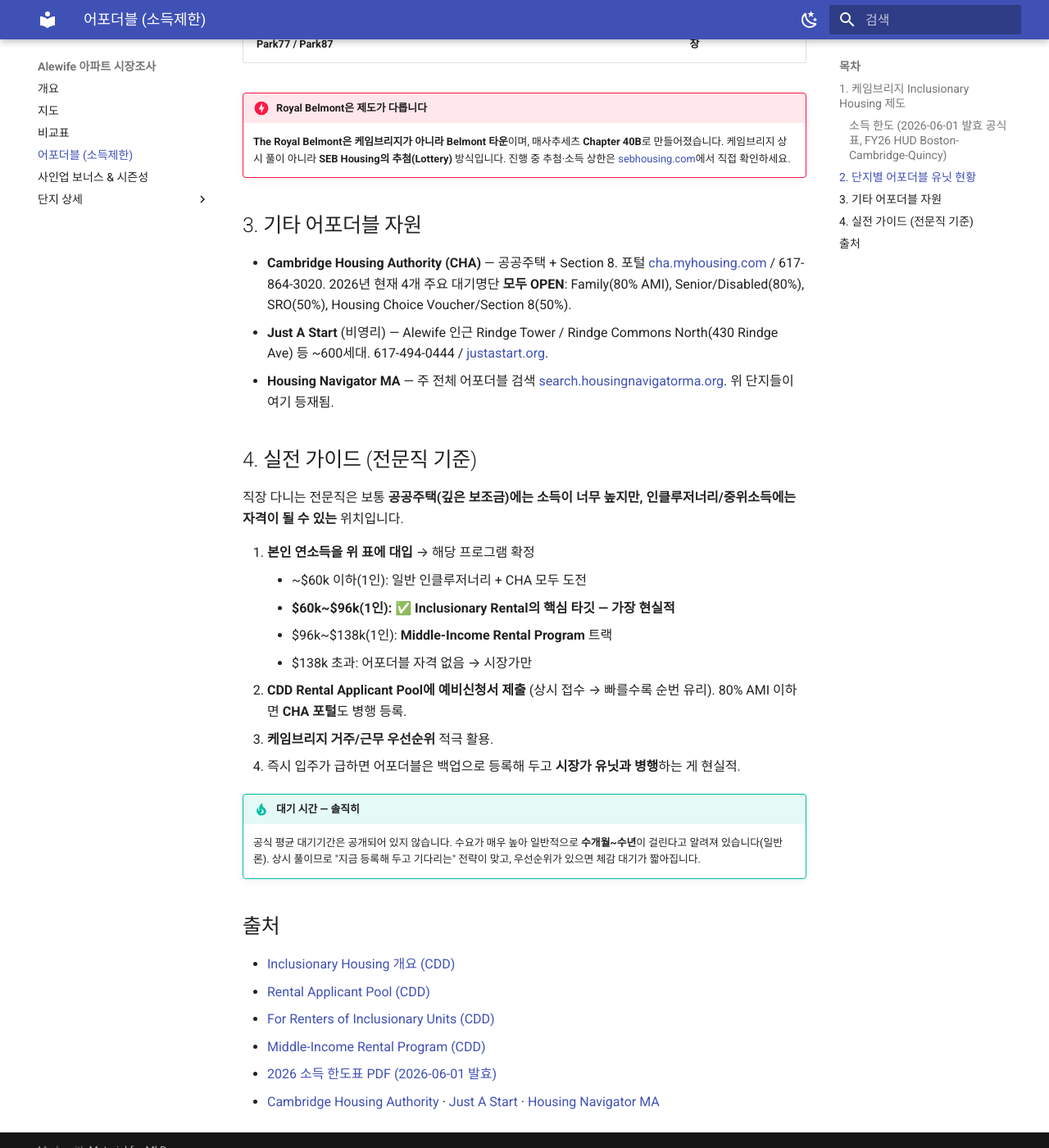
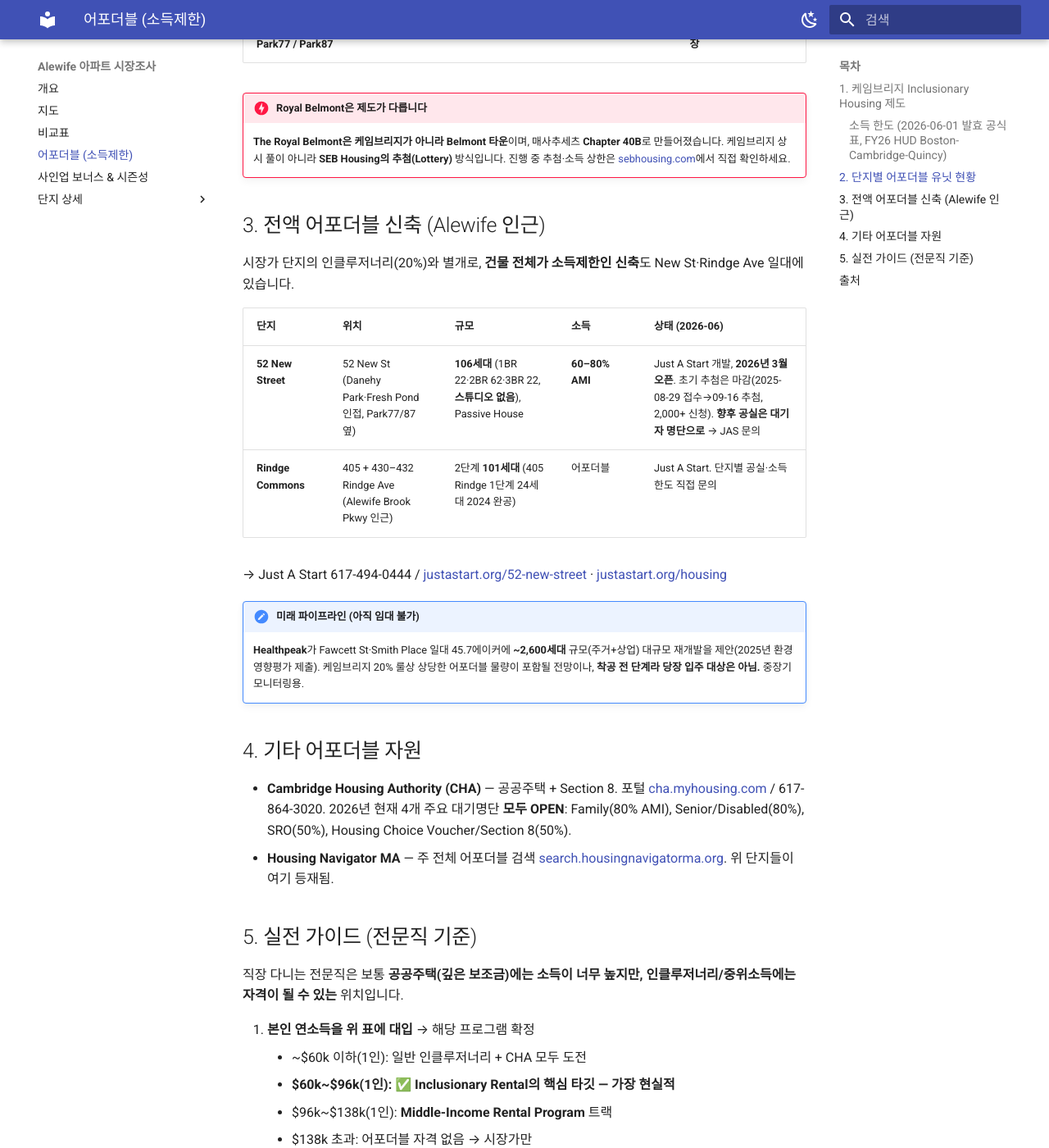
Before and after one commit to youngshk/boston-moving, an MkDocs documentation site: the page built from docs/affordable.md, in a window 1280 px wide and 1400 px high, scrolled down 2186 px. Shown: the whole window at 82% size. Built offline with MkDocs 1.6.1 and Material for MkDocs 9.7.7, drawn with Linux system fonts in a browser that asks for light colours.

Commit message:
누락 단지 교차 점검(Google 등) + 어포더블 신축 보강
시장가 임대 단지는 18곳으로 사실상 완전함을 확인. 추가 점검 결과 반영.

- 제외 확인: 200 Cambridgepark Dr = GSK 오피스/랩(비주거), 140 Cambridgepark Dr = 개별 유닛/룸 매물(브랜드 단지 아님)
- 어포더블 신축 추가: 52 New Street(106세대 전액 어포더블, JAS, 2026-03 오픈, 60-80% AMI), Rindge Commons
- 미래 파이프라인 표기: Healthpeak Fawcett/Smith Place ~2,600세대(착공 전)
- index에 "조사 범위 — 누락 점검 결과" 투명성 노트 추가

Co-Authored-By: Claude Opus 4.8 (1M context) <noreply@anthropic.com>

```diff
--- a/docs/affordable.md
+++ b/docs/affordable.md
@@ -52,13 +52,26 @@
 !!! danger "Royal Belmont은 제도가 다릅니다"
     **The Royal Belmont은 케임브리지가 아니라 Belmont 타운**이며, 매사추세츠 **Chapter 40B**로 만들어졌습니다. 케임브리지 상시 풀이 아니라 **SEB Housing의 추첨(Lottery)** 방식입니다. 진행 중 추첨·소득 상한은 [sebhousing.com](https://sebhousing.com/information-on-ma-affordable-housing-and-40b/)에서 직접 확인하세요.
 
-## 3. 기타 어포더블 자원
+## 3. 전액 어포더블 신축 (Alewife 인근)
+
+시장가 단지의 인클루저너리(20%)와 별개로, **건물 전체가 소득제한인 신축**도 New St·Rindge Ave 일대에 있습니다.
+
+| 단지 | 위치 | 규모 | 소득 | 상태 (2026-06) |
+|---|---|---|---|---|
+| **52 New Street** | 52 New St (Danehy Park·Fresh Pond 인접, Park77/87 옆) | **106세대** (1BR 22·2BR 62·3BR 22, **스튜디오 없음**), Passive House | **60–80% AMI** | Just A Start 개발, **2026년 3월 오픈**. 초기 추첨은 마감(2025-08-29 접수→09-16 추첨, 2,000+ 신청). **향후 공실은 대기자 명단으로** → JAS 문의 |
+| **Rindge Commons** | 405 + 430–432 Rindge Ave (Alewife Brook Pkwy 인근) | 2단계 **101세대** (405 Rindge 1단계 24세대 2024 완공) | 어포더블 | Just A Start. 단지별 공실·소득한도 직접 문의 |
+
+→ Just A Start 617-494-0444 / [justastart.org/52-new-street](https://www.justastart.org/52-new-street/) · [justastart.org/housing](https://www.justastart.org/housing/affordable-housing/)
+
+!!! note "미래 파이프라인 (아직 임대 불가)"
+    **Healthpeak**가 Fawcett St·Smith Place 일대 45.7에이커에 **~2,600세대** 규모(주거+상업) 대규모 재개발을 제안(2025년 환경영향평가 제출). 케임브리지 20% 룰상 상당한 어포더블 물량이 포함될 전망이나, **착공 전 단계라 당장 입주 대상은 아님.** 중장기 모니터링용.
+
+## 4. 기타 어포더블 자원
 
 - **Cambridge Housing Authority (CHA)** — 공공주택 + Section 8. 포털 [cha.myhousing.com](https://cha.myhousing.com/) / 617-864-3020. 2026년 현재 4개 주요 대기명단 **모두 OPEN**: Family(80% AMI), Senior/Disabled(80%), SRO(50%), Housing Choice Voucher/Section 8(50%).
-- **Just A Start** (비영리) — Alewife 인근 Rindge Tower / Rindge Commons North(430 Rindge Ave) 등 ~600세대. 617-494-0444 / [justastart.org](https://www.justastart.org/housing/affordable-housing/).
 - **Housing Navigator MA** — 주 전체 어포더블 검색 [search.housingnavigatorma.org](https://search.housingnavigatorma.org). 위 단지들이 여기 등재됨.
 
-## 4. 실전 가이드 (전문직 기준)
+## 5. 실전 가이드 (전문직 기준)
 
 직장 다니는 전문직은 보통 **공공주택(깊은 보조금)에는 소득이 너무 높지만, 인클루저너리/중위소득에는 자격이 될 수 있는** 위치입니다.
 
```
Also changed, not shown: docs/index.md (+7 -0 lines).
